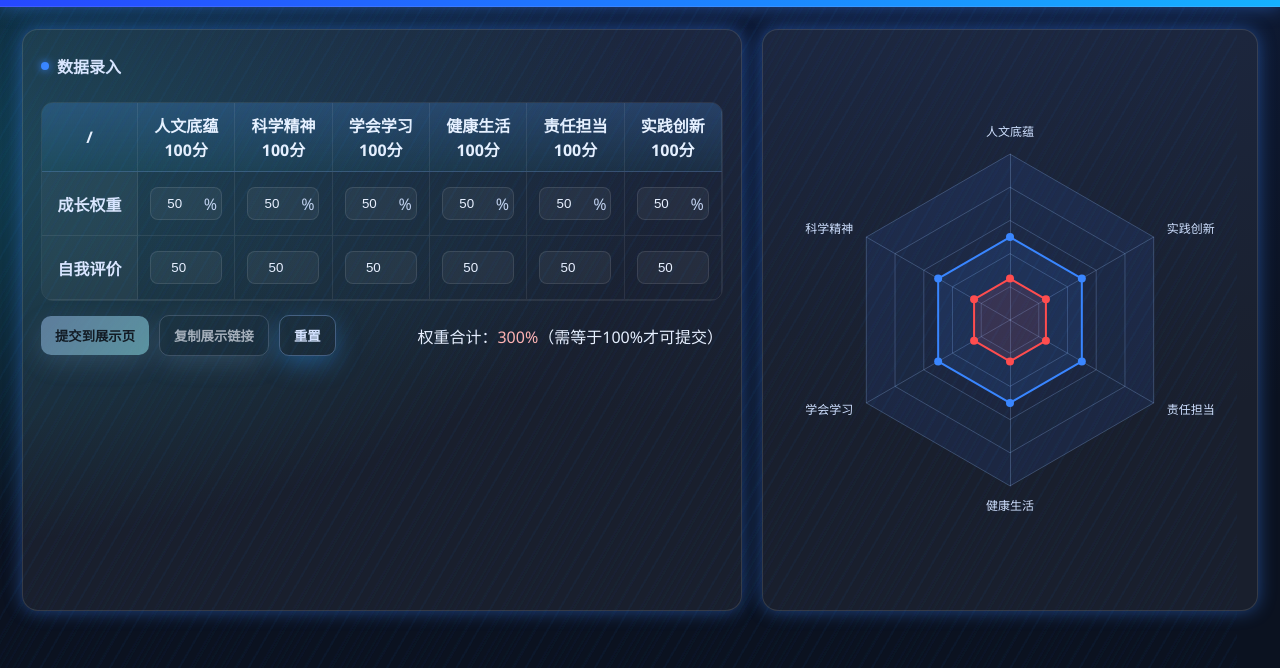
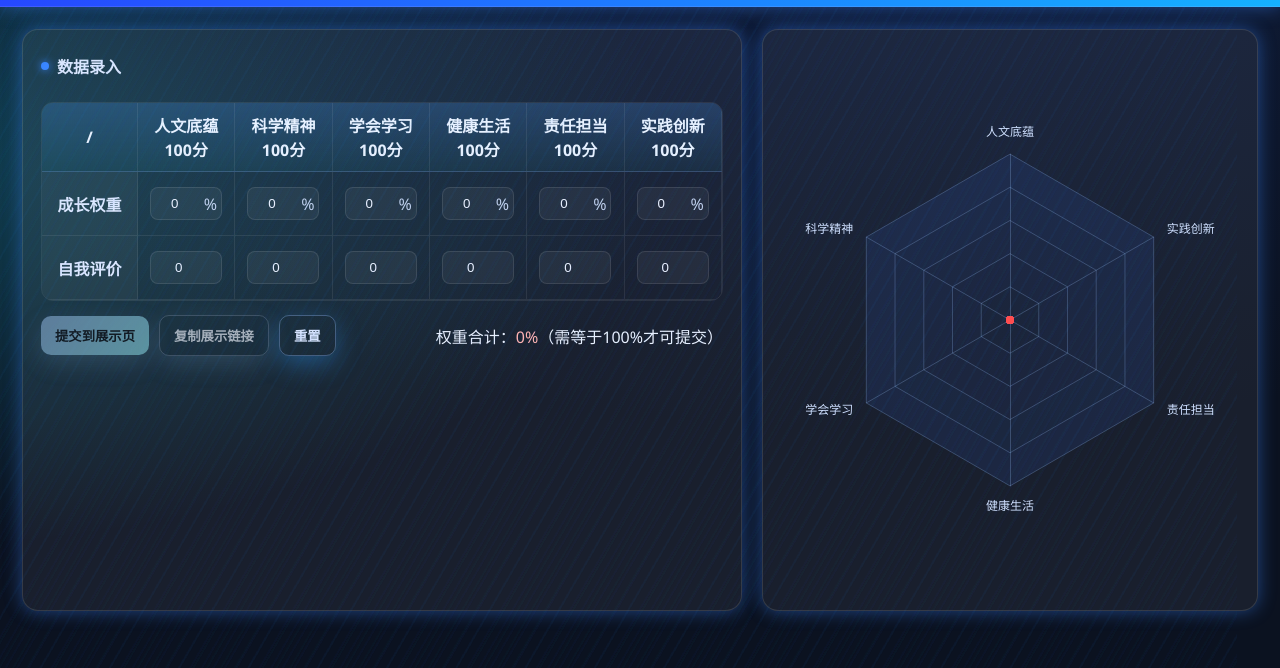
Before and after one commit to dandan1232/evaluation-radar, a plain HTML site: page index.html in a window 1280 px wide. Shown: the part 90-758 px from the top of the page. Drawn offline with nearby package versions, Linux system fonts and the light colour scheme.

Commit message:
feat:修改初始值

```diff
--- a/index.html
+++ b/index.html
@@ -329,7 +329,7 @@
 
   <script>
     const dims = ["人文底蕴", "科学精神", "学会学习", "健康生活", "责任担当", "实践创新"]
-    const state = { scores: Array(6).fill(50), weights: Array(6).fill(50) }
+    const state = { scores: Array(6).fill(0), weights: Array(6).fill(0) }
     const $ = s => document.querySelector(s)
     const controls = $('#controls')
 
```
